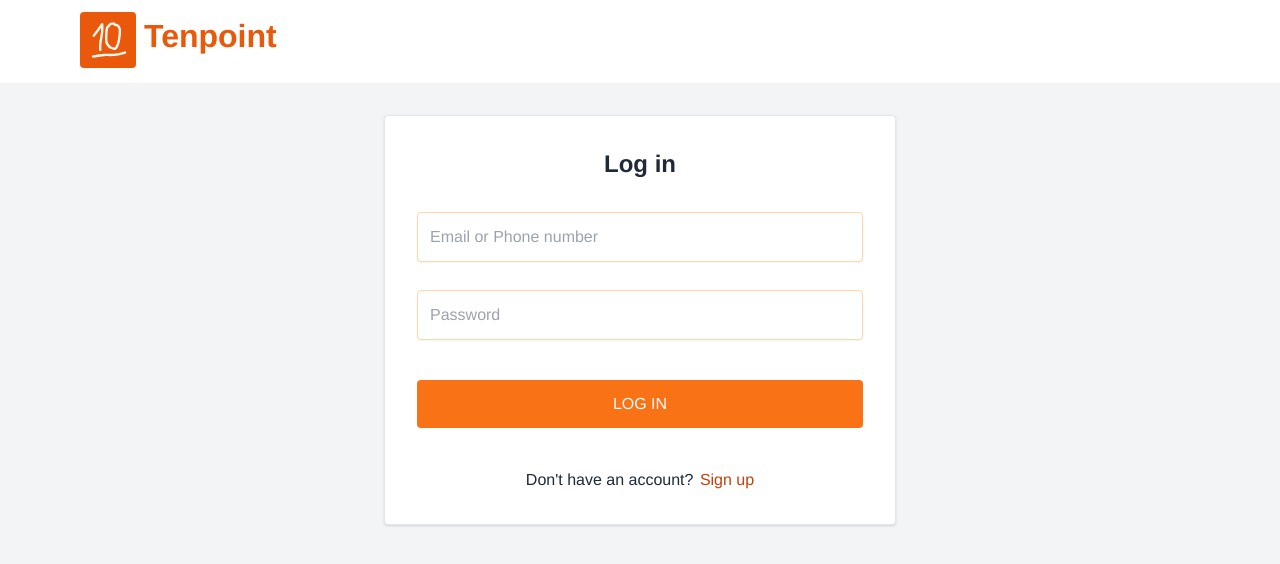
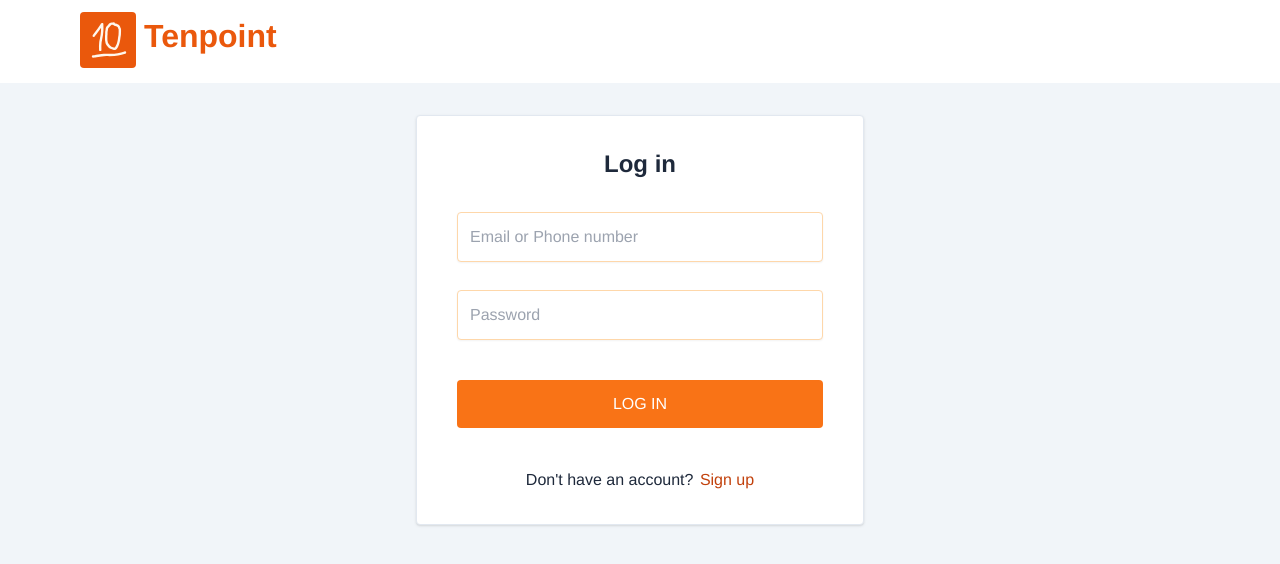
Before and after one commit to huytrvan/tenpoint-frontend, a Nuxt app: page /login in a window 1280 px wide. Shown: the top 564 px of the page. Built offline with nearby package versions, Linux system fonts and the light colour scheme.

Commit message:
style> change color tone and login form size

```diff
--- a/assets/css/styles.css
+++ b/assets/css/styles.css
@@ -6,6 +6,6 @@ body a {
   @apply inline-block;
 }
 body {
-  @apply text-gray-800;
+  @apply text-slate-800;
   @apply font-sans antialiased;
 }
--- a/components/homepage/SellReminder.vue
+++ b/components/homepage/SellReminder.vue
@@ -22,7 +22,7 @@ export default {
 <style scoped>
   .reminder__wrapper {
     @apply flex justify-between;
-    @apply border border-gray-200 shadow-sm bg-white;
+    @apply border border-slate-200 shadow-sm bg-white;
     @apply rounded;
   }
   .reminder__text{
--- a/layouts/auth.vue
+++ b/layouts/auth.vue
@@ -44,7 +44,7 @@ export default {
   }
   .content-wrapper {
   @apply px-20 pt-8;
-  @apply bg-gray-100;
+  @apply bg-slate-100;
   @apply min-h-screen;
 }
 .content {
--- a/layouts/default.vue
+++ b/layouts/default.vue
@@ -18,7 +18,7 @@ export default {
 <style scoped>
 .content-wrapper {
   @apply px-20 pt-10;
-  @apply bg-gray-100;
+  @apply bg-slate-100;
   @apply min-h-screen;
 }
 .content {
--- a/pages/login.vue
+++ b/pages/login.vue
@@ -82,12 +82,12 @@ export default {
 </script>
 <style>
   .form__wrapper {
-    @apply p-8;
+    @apply py-8 px-10;
     @apply bg-white;
-    @apply border border-gray-200;
+    @apply border border-slate-200;
     @apply shadow;
     @apply rounded;
-    @apply max-w-lg;
+    @apply max-w-md;
     @apply mx-auto;
   }
   #login {
```
